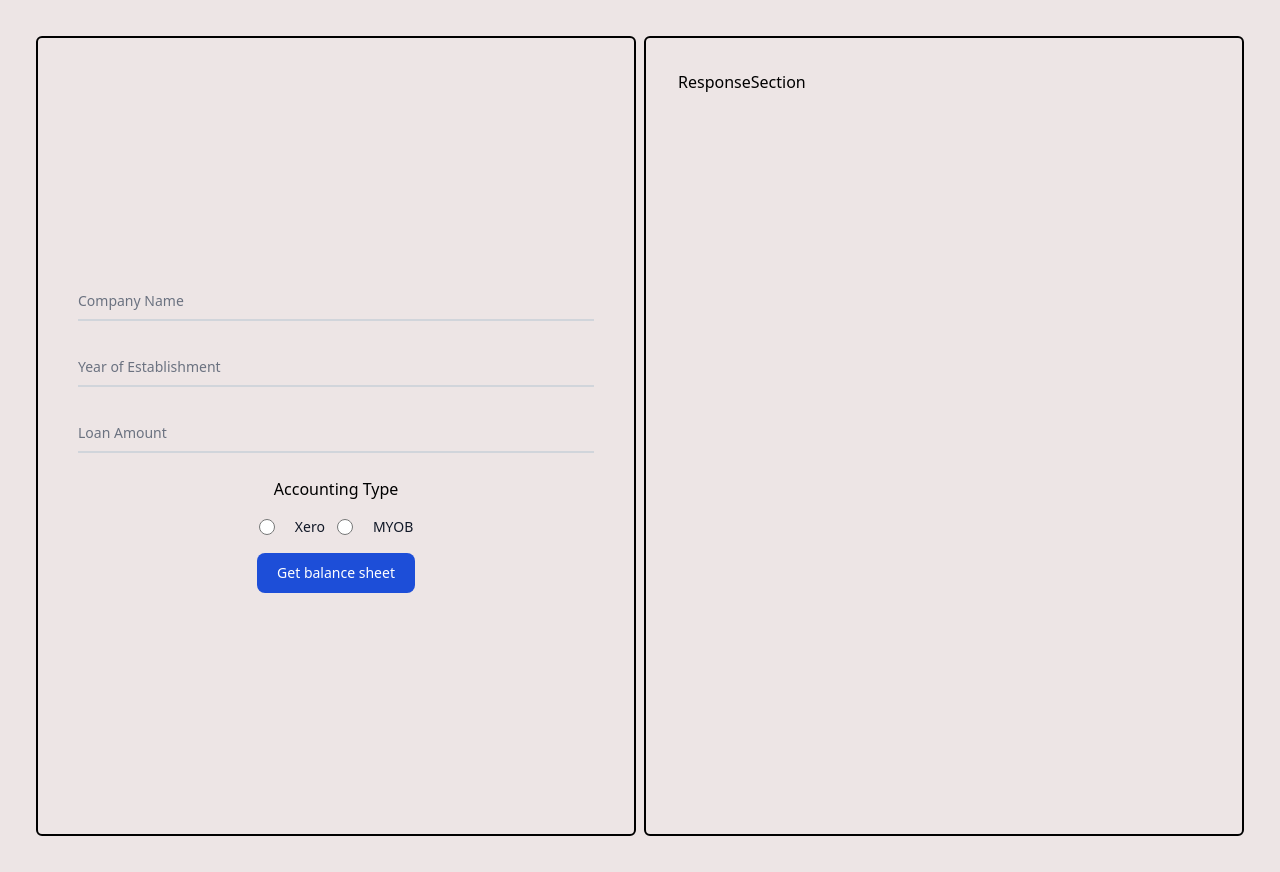
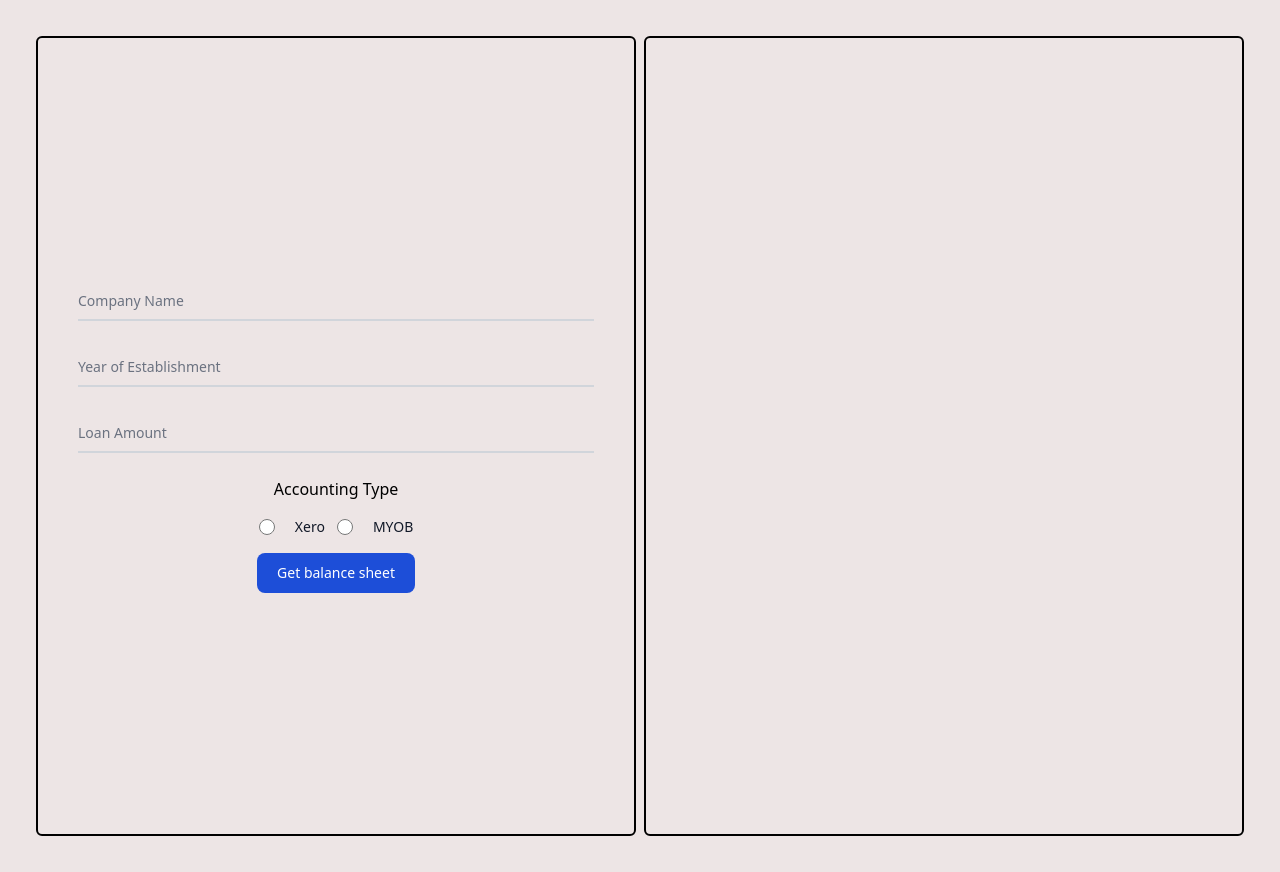
Before and after one commit to rajatsingharora27/Demyst-project, a React (Create React App) app: page / in a window 1280 px wide. Built offline with nearby package versions, Linux system fonts and the light colour scheme.

Commit message:
seperated components

```diff
--- a/src/componenets/ResponseSection/ResponseSection.js
+++ b/src/componenets/ResponseSection/ResponseSection.js
@@ -2,9 +2,7 @@ import React from "react";
 
 const ResponseSection = () => {
   return (
-    <div className="w-1/2 text-black border-solid border-2 border-black h-[100vh] rounded-md p-8">
-      ResponseSection
-    </div>
+    <div className="w-1/2 text-black border-solid border-2 border-black h-[100vh] rounded-md p-8"></div>
   );
 };
 
```
